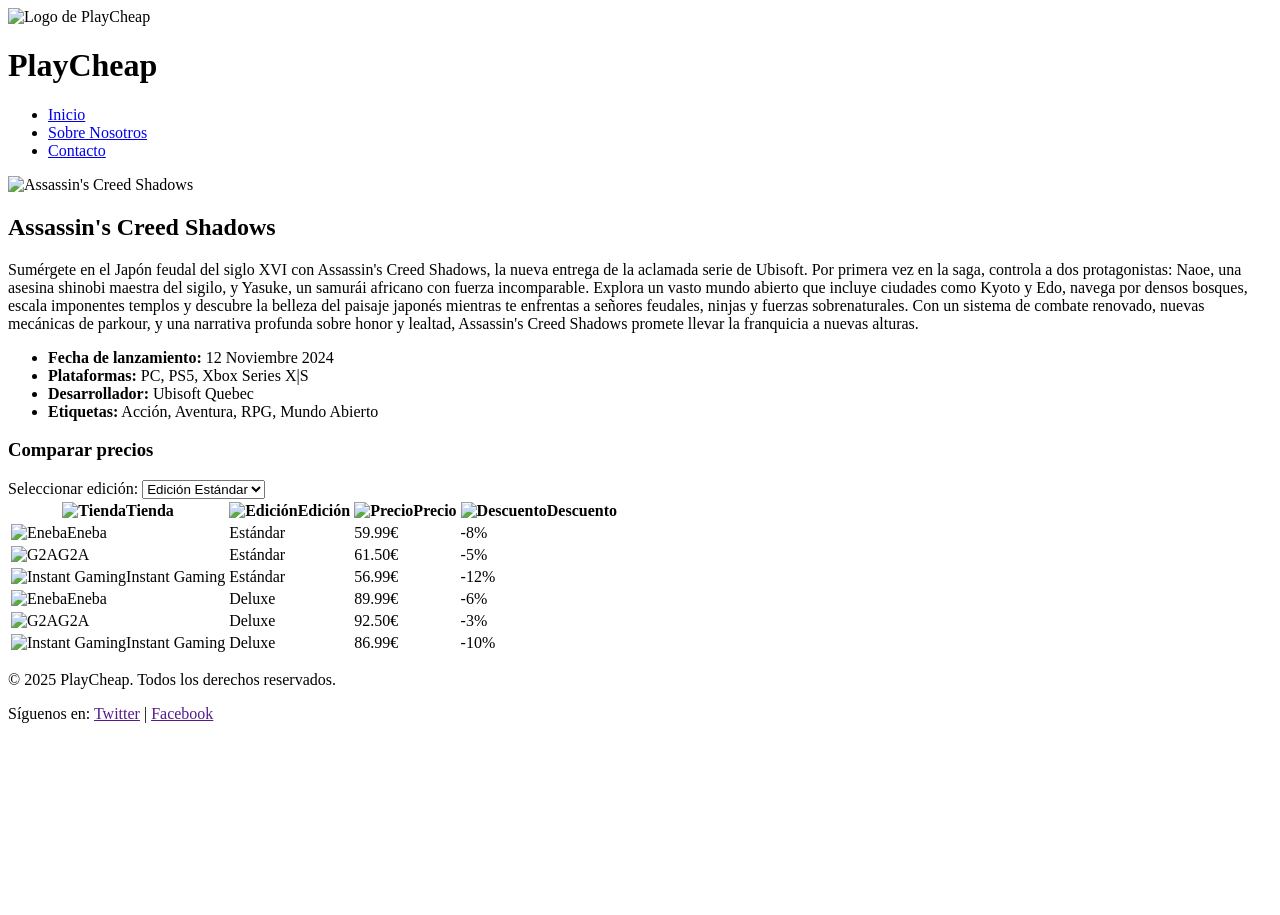
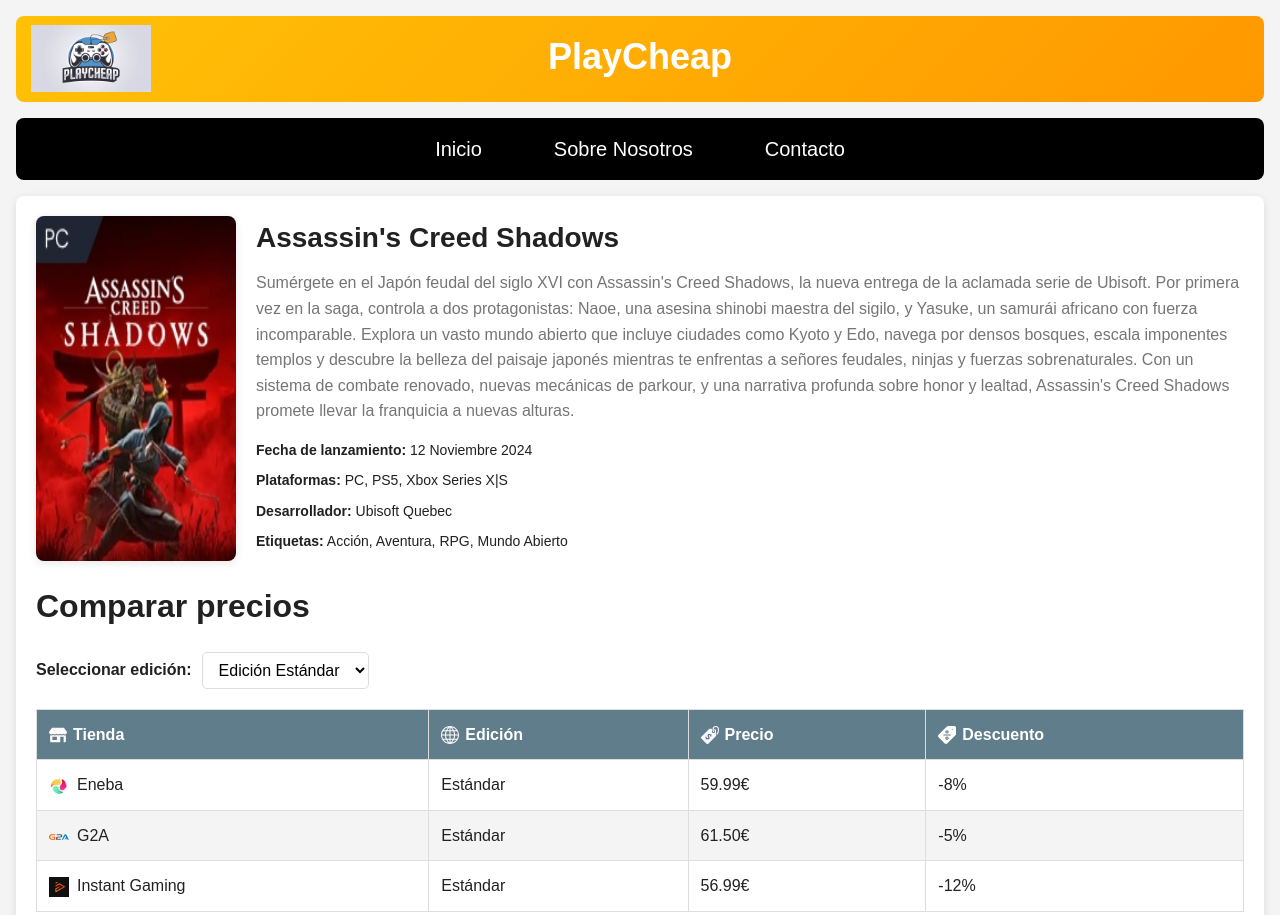
Before and after one commit to PolCubo/Practica-M04-UF1, a plain HTML site: page pages/game-details/AssasinsCreed.html in a window 1280 px wide. Shown: the top 915 px of the page. Before the commit the page ends 800 px from the top, so only its background shows below. Drawn offline with Linux system fonts and the light colour scheme; the site is published under a folder, as on GitHub Pages, so addresses that start at the root find nothing.

Commit message:
fix: :art: fix page for github pages

```diff
--- a/pages/game-details/AssasinsCreed.html
+++ b/pages/game-details/AssasinsCreed.html
@@ -4,26 +4,26 @@
     <meta charset="UTF-8">
     <meta name="viewport" content="width=device-width, initial-scale=1.0">
     <title>Detalles del juego - PlayCheap</title>
-    <link rel="stylesheet" href="/styles/game-details.css">
-    <link rel="icon" href="assets/img/LogoPrincipal.jpeg" type="image/jpeg">
+    <link rel="stylesheet" href="../../styles/game-details.css">
+    <link rel="icon" href="../../assets/img/LogoPrincipal.jpeg" type="image/jpeg">
 </head>
 <body>
     <header class="header">
-        <img src="/assets/img/LogoPrincipal.jpeg" alt="Logo de PlayCheap" class="logo">
+        <img src="../../assets/img/LogoPrincipal.jpeg" alt="Logo de PlayCheap" class="logo">
         <h1 class="title">PlayCheap</h1>
     </header>
 
     <nav class="navbar">
         <ul class="nav-list">
-            <li class="nav-item"><a href="/index.html" class="nav-link">Inicio</a></li>
-            <li class="nav-item"><a href="/pages/sobre_nosotros.html" class="nav-link">Sobre Nosotros</a></li>
-            <li class="nav-item"><a href="/pages/contacto.html" class="nav-link">Contacto</a></li>
+            <li class="nav-item"><a href="../../index.html" class="nav-link">Inicio</a></li>
+            <li class="nav-item"><a href="../../pages/sobre_nosotros.html" class="nav-link">Sobre Nosotros</a></li>
+            <li class="nav-item"><a href="../../pages/contacto.html" class="nav-link">Contacto</a></li>
         </ul>
     </nav>
 
     <section class="game-details">
         <div class="game-header">
-            <img src="/assets/img/AssassinsCreedShadows.webp" alt="Assassin's Creed Shadows" class="game-cover">
+            <img src="../../assets/img/AssassinsCreedShadows.webp" alt="Assassin's Creed Shadows" class="game-cover">
             <div class="game-info">
                 <h2 class="game-title">Assassin's Creed Shadows</h2>
                 <p class="game-description">
@@ -52,28 +52,28 @@
             <table class="price-table">
                 <thead>
                     <tr>
-                        <th><img src="/assets/img/tiendaTable.svg" alt="Tienda" class="table-icon">Tienda</th>
-                        <th><img src="/assets/img/RegionTable.svg" alt="Edición" class="table-icon">Edición</th>
-                        <th><img src="/assets/img/PrecioTable.svg" alt="Precio" class="table-icon">Precio</th>
-                        <th><img src="/assets/img/DescuentoTable.svg" alt="Descuento" class="table-icon">Descuento</th>
+                        <th><img src="../../assets/img/tiendaTable.svg" alt="Tienda" class="table-icon">Tienda</th>
+                        <th><img src="../../assets/img/RegionTable.svg" alt="Edición" class="table-icon">Edición</th>
+                        <th><img src="../../assets/img/PrecioTable.svg" alt="Precio" class="table-icon">Precio</th>
+                        <th><img src="../../assets/img/DescuentoTable.svg" alt="Descuento" class="table-icon">Descuento</th>
                     </tr>
                 </thead>
                 <tbody>
                     <!-- Edición Estándar -->
                     <tr class="standard-row">
-                        <td><img src="/assets/img/logoEneba.png" alt="Eneba" class="store-table-icon">Eneba</td>
+                        <td><img src="../../assets/img/logoEneba.png" alt="Eneba" class="store-table-icon">Eneba</td>
                         <td>Estándar</td>
                         <td>59.99€</td>
                         <td>-8%</td>
                     </tr>
                     <tr class="standard-row">
-                        <td><img src="/assets/img/logoG2A.png" alt="G2A" class="store-table-icon">G2A</td>
+                        <td><img src="../../assets/img/logoG2A.png" alt="G2A" class="store-table-icon">G2A</td>
                         <td>Estándar</td>
                         <td>61.50€</td>
                         <td>-5%</td>
                     </tr>
                     <tr class="standard-row">
-                        <td><img src="/assets/img/logoInstantGaming.png" alt="Instant Gaming" class="store-table-icon">Instant Gaming</td>
+                        <td><img src="../../assets/img/logoInstantGaming.png" alt="Instant Gaming" class="store-table-icon">Instant Gaming</td>
                         <td>Estándar</td>
                         <td>56.99€</td>
                         <td>-12%</td>
@@ -81,19 +81,19 @@
 
                     <!-- Edición Deluxe -->
                     <tr class="deluxe-row">
-                        <td><img src="/assets/img/logoEneba.png" alt="Eneba" class="store-table-icon">Eneba</td>
+                        <td><img src="../../assets/img/logoEneba.png" alt="Eneba" class="store-table-icon">Eneba</td>
                         <td>Deluxe</td>
                         <td>89.99€</td>
                         <td>-6%</td>
                     </tr>
                     <tr class="deluxe-row">
-                        <td><img src="/assets/img/logoG2A.png" alt="G2A" class="store-table-icon">G2A</td>
+                        <td><img src="../../assets/img/logoG2A.png" alt="G2A" class="store-table-icon">G2A</td>
                         <td>Deluxe</td>
                         <td>92.50€</td>
                         <td>-3%</td>
                     </tr>
                     <tr class="deluxe-row">
-                        <td><img src="/assets/img/logoInstantGaming.png" alt="Instant Gaming" class="store-table-icon">Instant Gaming</td>
+                        <td><img src="../../assets/img/logoInstantGaming.png" alt="Instant Gaming" class="store-table-icon">Instant Gaming</td>
                         <td>Deluxe</td>
                         <td>86.99€</td>
                         <td>-10%</td>
@@ -111,6 +111,6 @@
         </p>
     </footer>
 
-    <script src="/js/edition-selector.js"></script>
+    <script src="../../js/edition-selector.js"></script>
 </body>
 </html>
```
